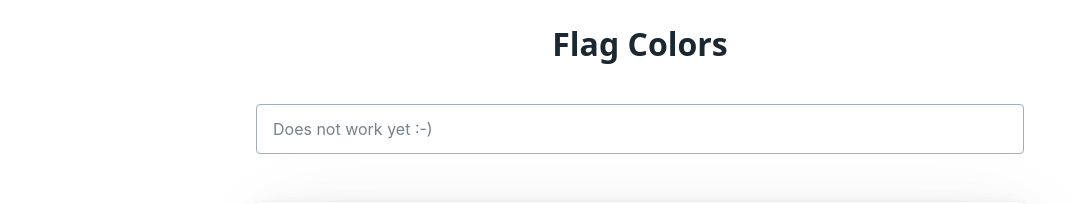
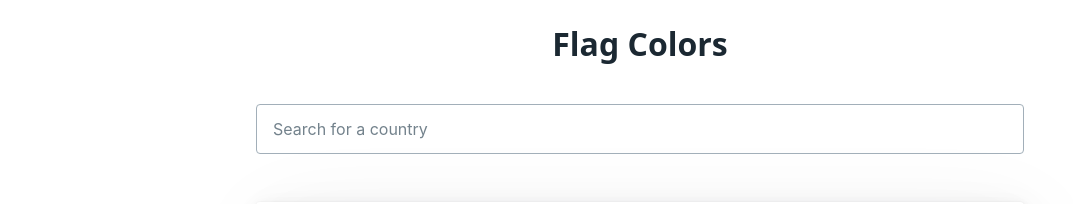
Before and after one commit to icelandico/flag-colors-front, a Svelte app: page / in a window 1280 px wide. Shown: the top 204 px of the page, without its empty margins (0-1073 px from the left). Built offline with nearby package versions, Linux system fonts and the light colour scheme; no server answers.

Commit message:
Add NoResults component

```diff
--- a/src/App.svelte
+++ b/src/App.svelte
@@ -9,6 +9,7 @@
     import {COUNTRY_COLORS} from "./constants/country_colors";
     import AuthorTab from "./components/AuthorTab.svelte";
     import Modal from "./components/Modal.svelte";
+    import NoResults from "./components/NoResults.svelte";
 
     let countries: Country[];
     let filteredCountries = [];
@@ -55,6 +56,9 @@
     {#if !countries}
         <article aria-busy="true"></article>
     {/if}
+    {#if searchTerm && filteredCountries.length === 0}
+        <NoResults />
+    {/if}
     <div class="countries__container">
         {#if filteredCountries.length > 0}
             {#each filteredCountries as country (country.cca3)}
--- /dev/null
+++ b/src/components/NoResults.svelte
@@ -0,0 +1,4 @@
+<div>
+    <h1>No Results!</h1>
+    <img src="https://upload.wikimedia.org/wikipedia/commons/thumb/e/ee/Flag_of_Lofa_County.svg/800px-Flag_of_Lofa_County.svg.png" />
+</div>
--- a/src/components/Searchbar.svelte
+++ b/src/components/Searchbar.svelte
@@ -3,5 +3,5 @@
 </script>
 
 <form>
-    <input bind:value={searchTerm} on:input type="text" id="searchPhrase" name="searchPhrase" placeholder="Does not work yet :-)">
+    <input bind:value={searchTerm} on:input type="text" id="searchPhrase" name="searchPhrase" placeholder="Search for a country">
 </form>
```
